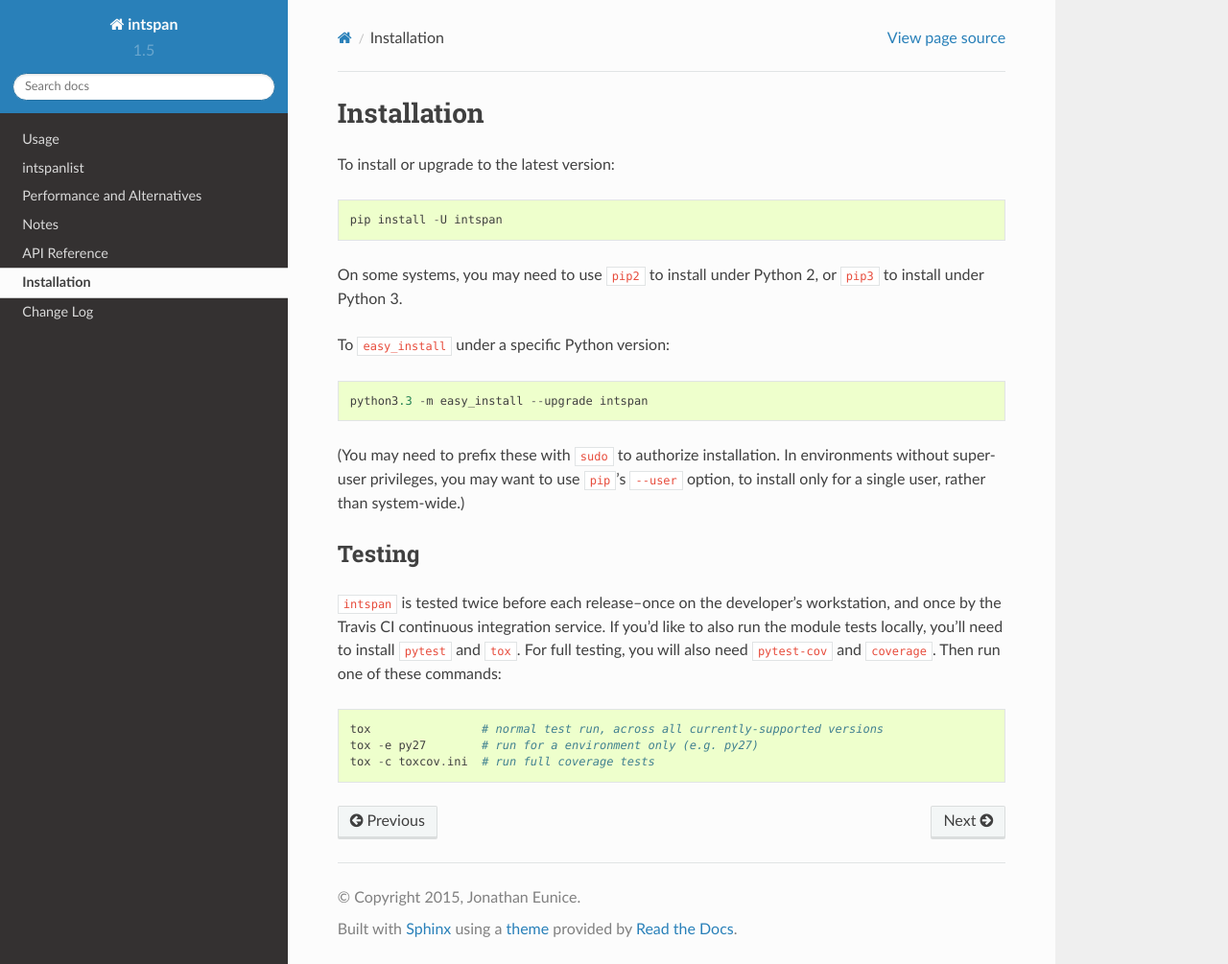
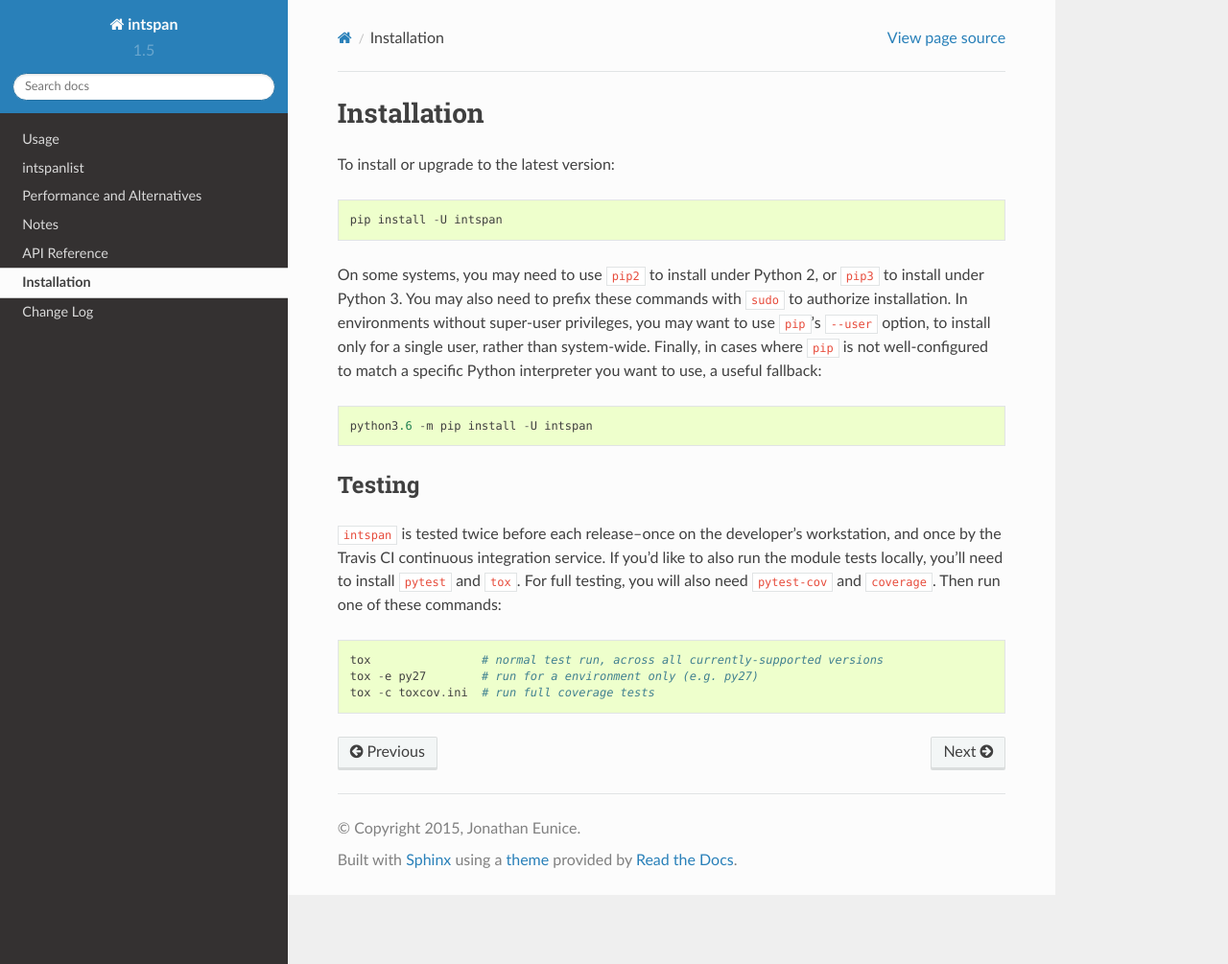
Before and after one commit to jonathaneunice/intspan, a Sphinx documentation site: the page built from docs/installation.rst, in a window 1280 px wide and 1005 px high. Shown: the whole window at 96% size. Built offline with Sphinx 7.4.7 and the Read the Docs theme 2.0.0, drawn with Linux system fonts in a browser that asks for light colours.

```diff
--- a/README.rst
+++ b/README.rst
@@ -29,7 +29,7 @@
     :target: https://pypi.python.org/pypi/intspan
 
 ``intspan`` is a ``set`` subclass that conveniently represents sets of integers.
-Sets can be created from, and displayedm as integer spans such as
+Sets can be created from, and displayed as, integer spans such as
 ``1-3,14,29,92-97`` rather than exhaustive member listings. Compare::
 
     intspan('1-3,14,29,92-97')
--- a/docs/conf.py
+++ b/docs/conf.py
@@ -60,7 +60,7 @@ author = u'Jonathan Eunice'
 # The short X.Y version.
 version = '1.5'
 # The full version, including alpha/beta/rc tags.
-release = '1.5.11'
+release = '1.5.13'
 
 # The language for content autogenerated by Sphinx. Refer to documentation
 # for a list of supported languages.
--- a/docs/installation.rst
+++ b/docs/installation.rst
@@ -5,17 +5,15 @@ To install or upgrade to the latest version::
 
     pip install -U intspan
 
-On some systems, you may need to use ``pip2`` to install under Python 2,
-or ``pip3`` to install under Python 3.
+On some systems, you may need to use ``pip2`` to install under Python 2, or
+``pip3`` to install under Python 3. You may also need to prefix these commands
+with ``sudo`` to authorize installation. In environments without super-user
+privileges, you may want to use ``pip``'s ``--user`` option, to install only
+for a single user, rather than system-wide. Finally, in cases where ``pip`` is
+not well-configured to match a specific Python interpreter you want to use, a
+useful fallback::
 
-To ``easy_install`` under a specific Python version::
-
-    python3.3 -m easy_install --upgrade intspan
-
-(You may need to prefix these with ``sudo`` to authorize
-installation. In environments without super-user privileges, you may want to
-use ``pip``'s ``--user`` option, to install only for a single user, rather
-than system-wide.)
+    python3.6 -m pip install -U intspan
 
 
 Testing
--- a/intspan/__init__.py
+++ b/intspan/__init__.py
@@ -1,3 +1,3 @@
 from .core import *
 
-__version__ = '1.5.12'
+__version__ = '1.5.13'
--- a/setup.py
+++ b/setup.py
@@ -14,7 +14,7 @@ def lines(text):
 
 setup(
     name='intspan',
-    version='1.5.12',
+    version='1.5.13',
     author='Jonathan Eunice',
     author_email='jonathan.eunice@gmail.com',
     description="Sets of integers like 1,3-7,33",
```
Also changed, not shown: CHANGES.yml (+14 -0 lines), docs/CHANGES.rst (+13 -1 lines).
